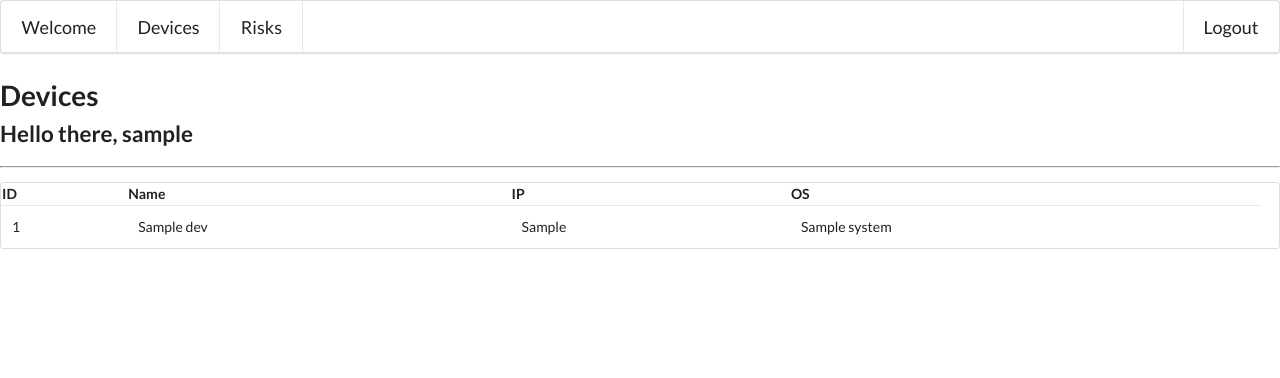
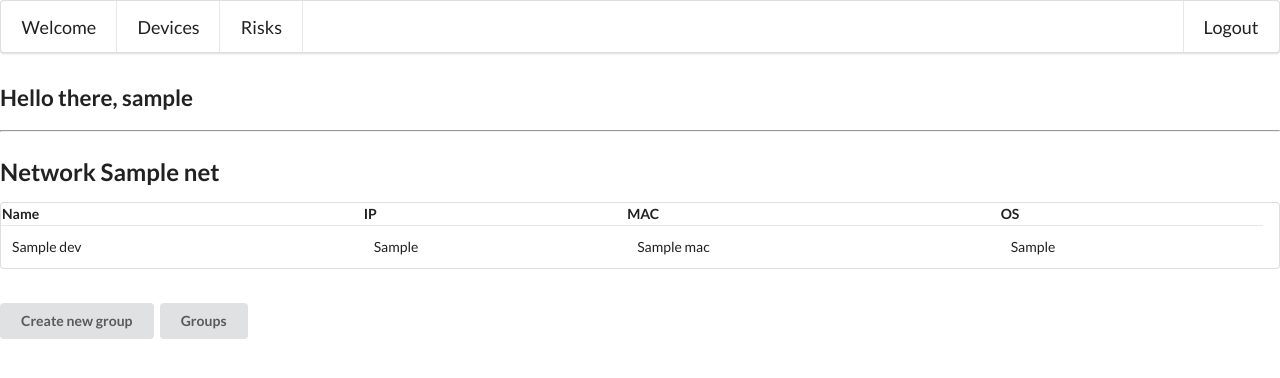
Before and after one commit to steafyy/DR_2021, a Flask app: template templates/devices.html in a window 1280 px wide. Shown: the top 378 px of the page. Run offline with Flask 2, Linux system fonts and the light colour scheme; the visitor is signed in with stand-in values (Sample User, id 1); tables that the repository leaves empty or names only in its code hold one stand-in row (values such as "Sample post"); the template is opened without the code that fills it: most values are stand-ins (such as "Sample title", 1, 10 or a date in 2020); some libraries are stand-ins or nearby versions.

Commit message:
Add files via upload

```diff
--- a/templates/create_group.html
+++ b/templates/create_group.html
@@ -3,8 +3,8 @@
 {% block body %}
     <form method="POST" action="/create_group">
         {% for d in devs %}
-            {{ d.dev_name }}
-            <input type="checkbox" value={{ d.dev_name }} name="mychek">
+            {{ d.ip }}
+            <input type="checkbox" value={{ d.ip }} name="mychek">
         {% endfor %}
         <input type="submit" value="Create new group">
     </form>
--- a/templates/devices.html
+++ b/templates/devices.html
@@ -1,36 +1,36 @@
 {% extends 'layout.html' %}
 
 {% block body %}
-  <h1>Devices
-      <br>
+  <h1>
       <small> Hello there, {{session.username}}</small>
   </h1>
 
   <hr>
+  {% for dev in devs %}
+  <h2>Network {{ dev[0].net }}</h2>
   <table class="ui table">
     <tr>
-      <th>ID</th>
       <th>Name</th>
       <th>IP</th>
+      <th>MAC</th>
       <th>OS</th>
       <th></th>
       <th></th>
     </tr>
-    {% for dev in devs %}
+    {% for d in dev %}
       <tr>
-        <td>{{dev.id}}</td>
-        <td>{{dev.dev_name}}</td>
-        <td>{{dev.ip}}</td>
-        <td>{{dev.system}}</td>
-
+        <td>{{d.hostname}}</td>
+        <td>{{d.ip}}</td>
+        <td>{{d.mac}}</td>
+        <td>{{d.os}}</td>
         </td>
       </tr>
     {% endfor %}
   </table>
+  <br>
+  {% endfor %}
+    <a href="create_group" class="ui button">Create new group</a>
+
+    <a href="groups" class="ui button">Groups</a>
+
 {% endblock %}
-
-        <td><!--
-          <form action="{{url_for('delete_device', id=dev.id)}}" method="post">
-            <input type="hidden" name="_method" value="DELETE">
-            <input type="submit" value="Delete" class="ui button">
-          </form>--!>
--- a/templates/groups.html
+++ b/templates/groups.html
@@ -22,9 +22,9 @@
                     </th>
                 </tr>
                 {% endfor %}
-                                        <button class="ui button">
-                            Add device
-                        </button>
+                    <button class="ui button">
+                        Add device
+                    </button>
             </tbody>
         </table>
     {% endfor %}
--- a/templates/register.html
+++ b/templates/register.html
@@ -4,12 +4,6 @@
   {% from "includes/_formhelpers.html" import render_field %}
   <h1>Register</h1>
   <form method="POST" action="" class="ui form">
-    <div class="field">
-      {{render_field(form.name, class_="form-control")}}
-    </div>
-    <div class="field">
-      {{render_field(form.email, class_="form-control")}}
-    </div>
     <div class="field">
       {{render_field(form.username, class_="form-control")}}
     </div>
```
Also changed, not shown: templates/add_risk.html (+0 -10 lines), templates/scan.html (+10 -0 lines), templates/risks.html (line endings or trailing spaces).
